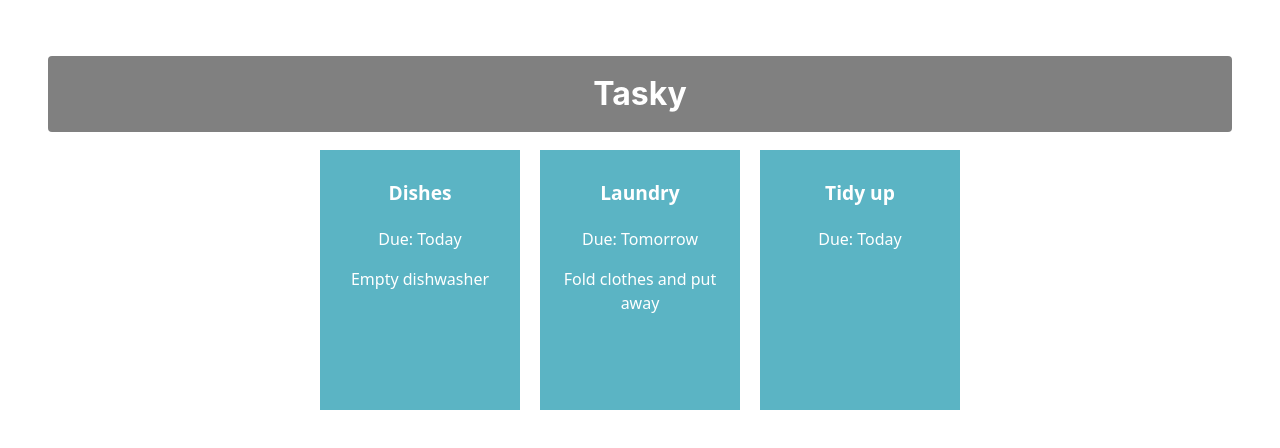
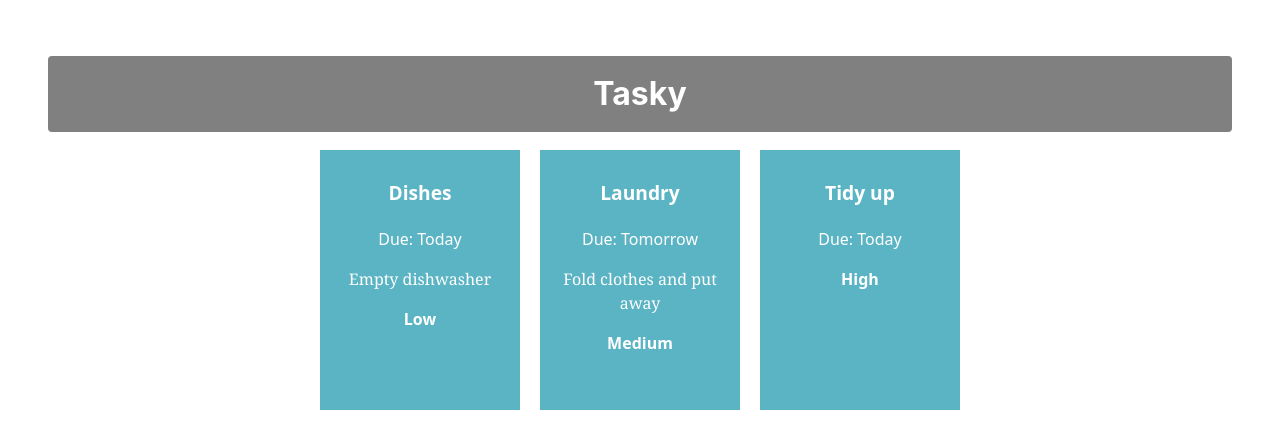
Before and after one commit to Nathanial014/react-basics-labs, a React (Vite) app in the folder tasky/: page / in a window 1280 px wide. Shown: the top 448 px of the page. Built offline with nearby package versions, Linux system fonts and the light colour scheme.

Commit message:
Tasky Lab 2A - Exercise done

```diff
--- a/tasky/src/App.css
+++ b/tasky/src/App.css
@@ -42,6 +42,9 @@
 }
 
 .description {
-  font-size: bold;
-  font-weight: 3.1em;
+  font-family: Cambria, Cochin, Georgia, Times, 'Times New Roman', serif;
 }
+
+.priority {
+  font-weight: bold;
+}
--- a/tasky/src/App.jsx
+++ b/tasky/src/App.jsx
@@ -5,9 +5,9 @@
 function App() {
     const [ taskState, setTaskState ] = useState({
     tasks: [
-      { id: 1, title:"Dishes", description: "Empty dishwasher", deadline: "Today" },
-      { id: 2, title: "Laundry", description: "Fold clothes and put away", deadline: "Tomorrow" },
-      { id: 3, title: "Tidy up", deadline: "Today" }
+      { id: 1, title:"Dishes", description: "Empty dishwasher", deadline: "Today", priority: "Low" },
+      { id: 2, title: "Laundry", description: "Fold clothes and put away", deadline: "Tomorrow", priority: "Medium" },
+      { id: 3, title: "Tidy up", deadline: "Today", priority: "High" }
     ]
   });
 
@@ -19,10 +19,10 @@
       title={task.title}
       description={task.description}
       deadline={task.deadline}
+      priority={task.priority}
       key={task.id}
       />
   ))}
-
     </div>
   );
 
--- a/tasky/src/components/Task.jsx
+++ b/tasky/src/components/Task.jsx
@@ -7,6 +7,7 @@
             <p className="title">{props.title}</p>
             <p>Due: {props.deadline}</p>
             <p className="description">{props.description}</p>
+            <p className="priority">{props.priority}</p>
         </div>
     )
 }
```
